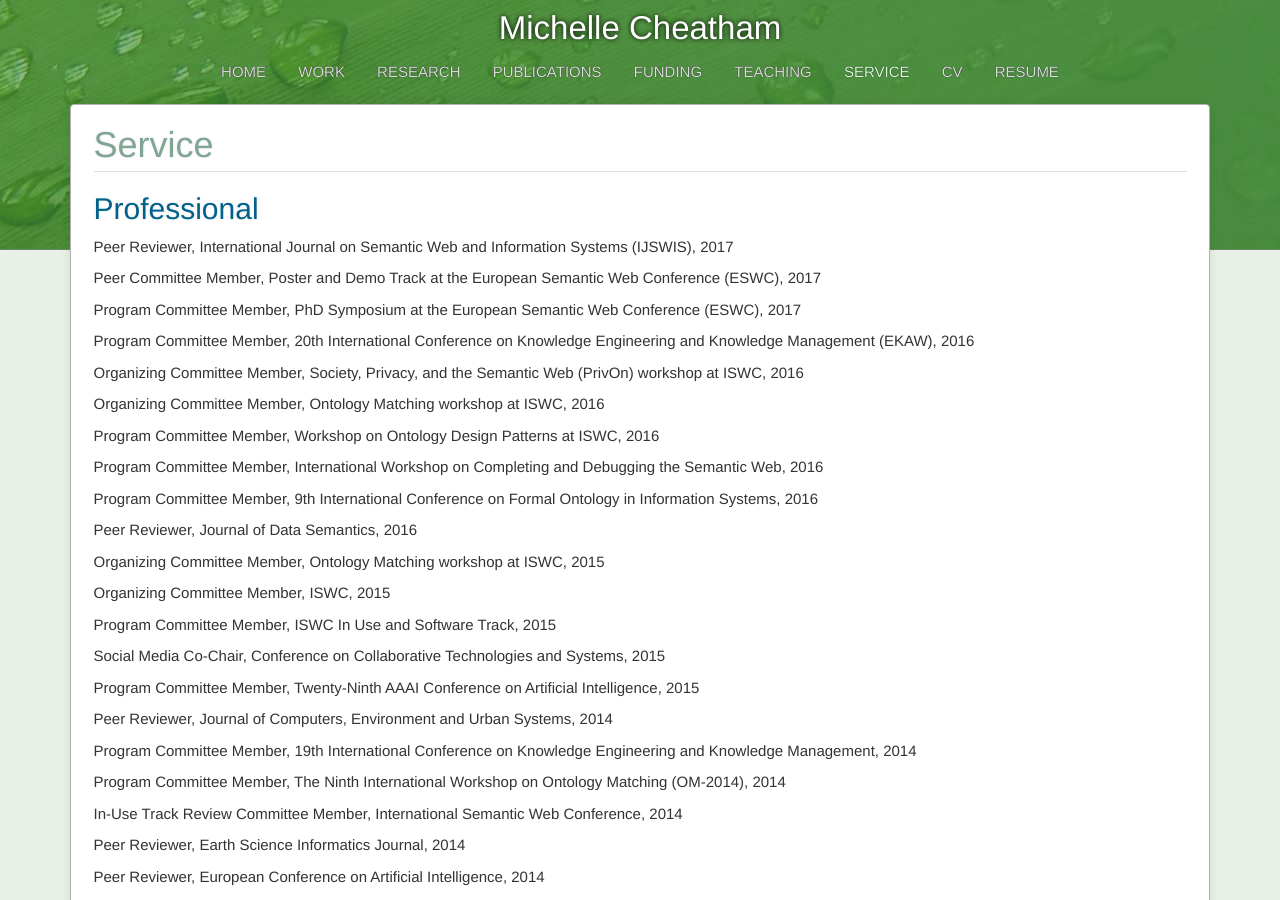
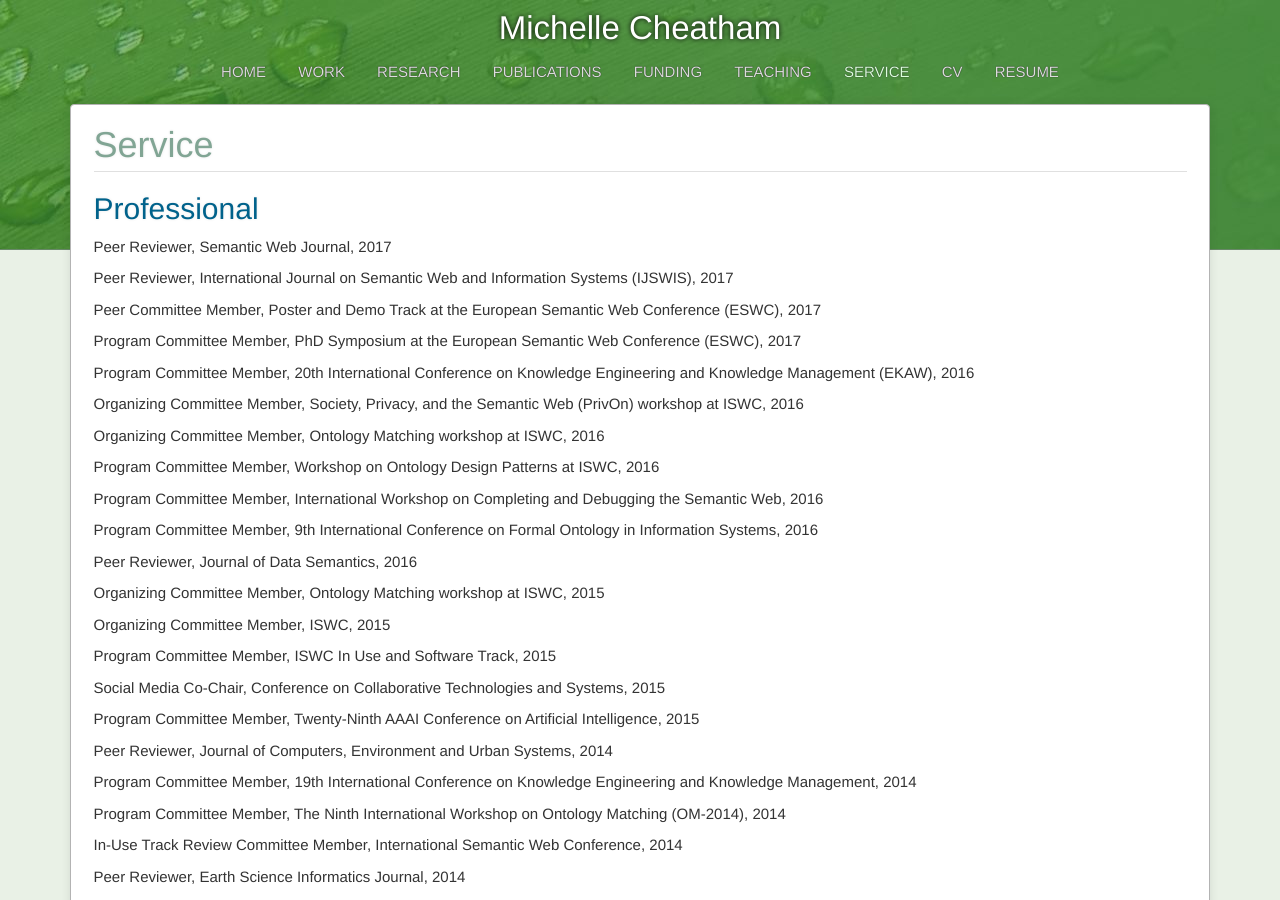
Before and after one commit to mcheatham/mcheatham.github.io, a Jekyll site: the page built from service.md, in a window 1280 px wide and 900 px high. Built offline with Jekyll 4.4.1, drawn with Linux system fonts in a browser that asks for light colours.

Commit message:
Added 2017 SWJ reviewing

```diff
--- a/_data/service.yaml
+++ b/_data/service.yaml
@@ -1,3 +1,8 @@
+- job: Peer Reviewer
+  organization: Semantic Web Journal
+  date: 2017
+  type: professional
+
 - job: Peer Reviewer
   organization: International Journal on Semantic Web and Information Systems (IJSWIS)
   date: 2017
```
